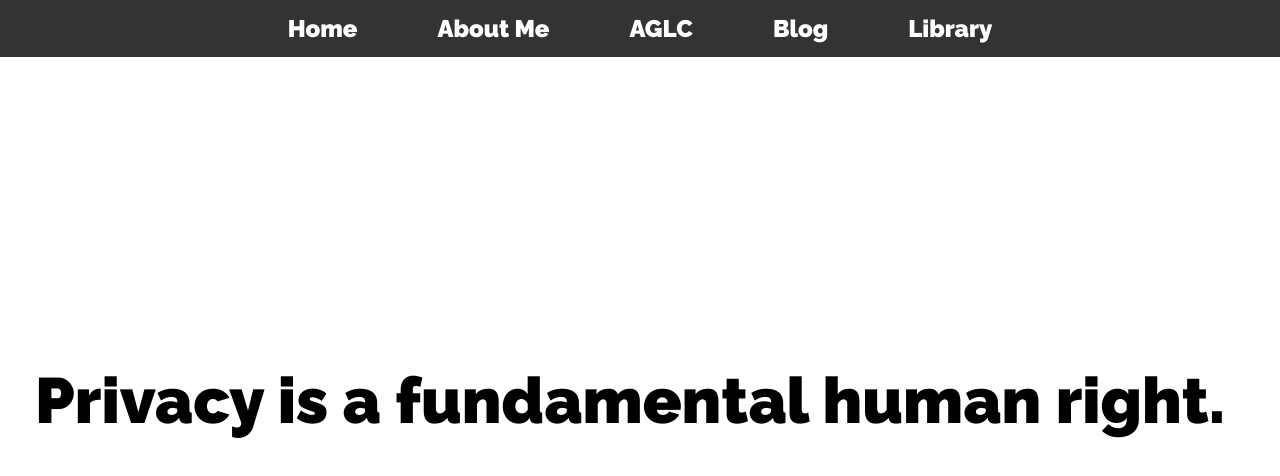
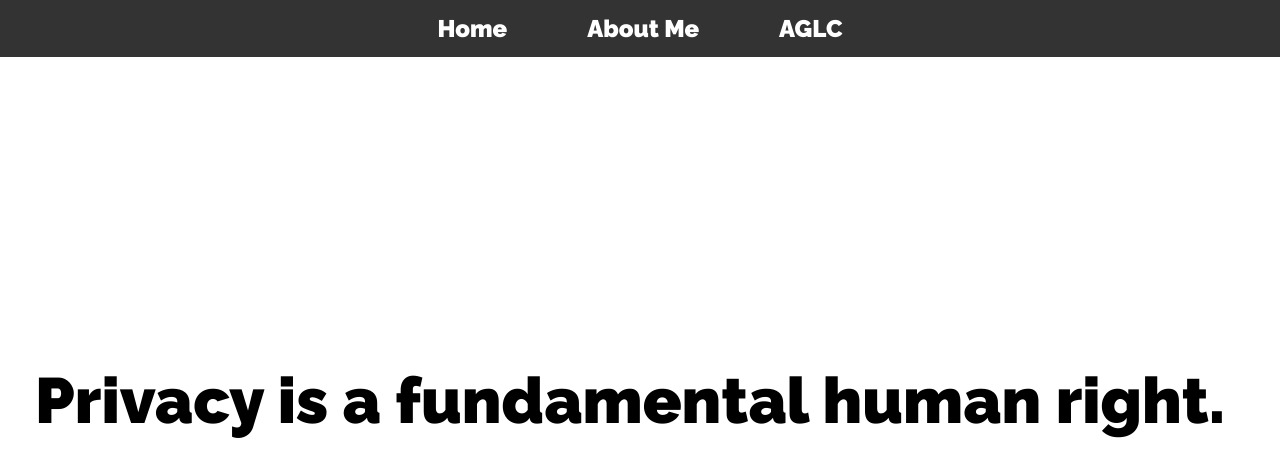
Before and after one commit to KaiWasabi/xPrivaxcy, a plain HTML site: page index.html in a window 1280 px wide. Drawn offline with Linux system fonts and the light colour scheme.

Commit message:
temp removal of some menus

```diff
--- a/index.html
+++ b/index.html
@@ -12,10 +12,8 @@
   <nav>
     <ul>
 		<li><a href="#" id="homeLink">Home</a></li>
-    <li><a href="https://www.kaiwatanabe.com/about" target="_self">About Me</a></li>
-    <li><a href="https://www.kaiwatanabe.com/AGLC" target="_self">AGLC</a></li>
-    <li><a href="https://note.com/kaiwasabi" id="BlogLink">Blog</a></li>
-    <li><a href="https://lib.kaiwatanabe.com" id="libraryLink">Library</a></li>
+		<li><a href="https://www.kaiwatanabe.com/about" target="_self">About Me</a></li>
+		<li><a href="https://www.kaiwatanabe.com/AGLC" target="_self">AGLC</a></li>
     </ul>
   </nav>
 
```
